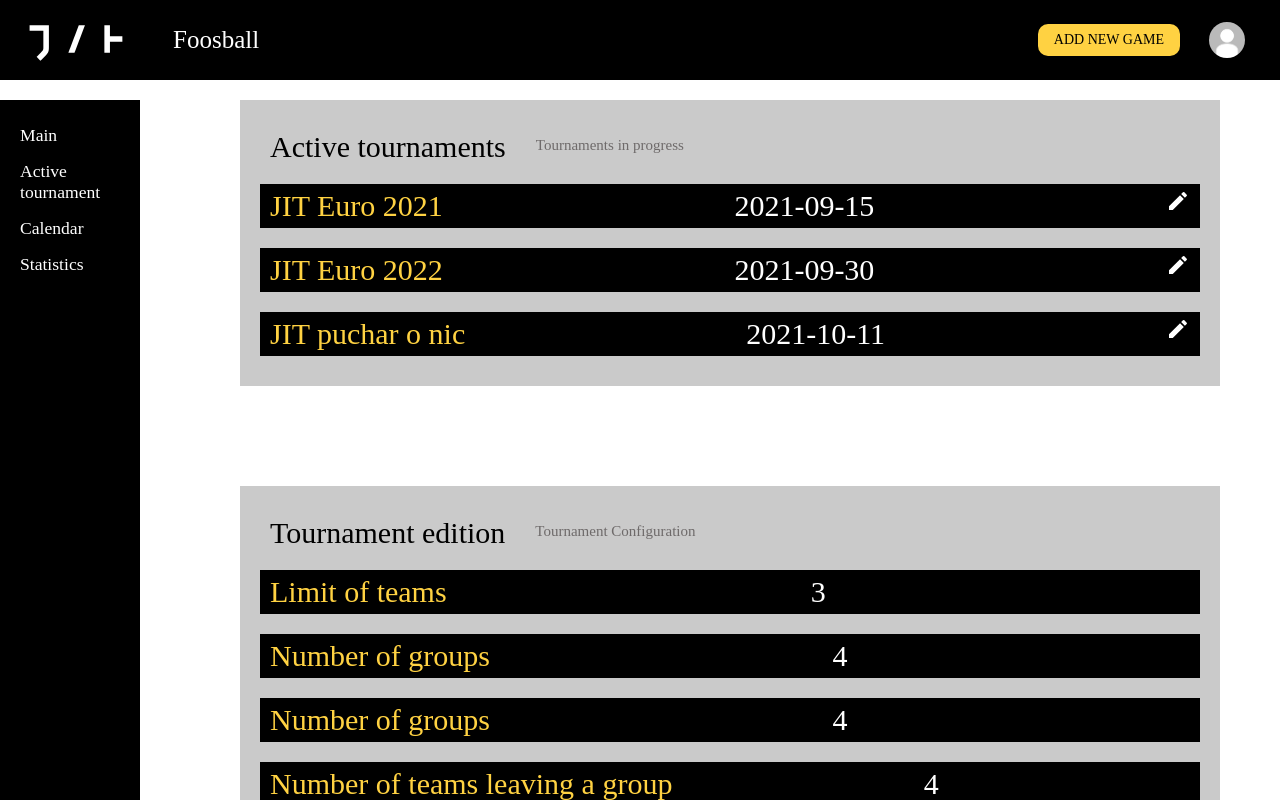
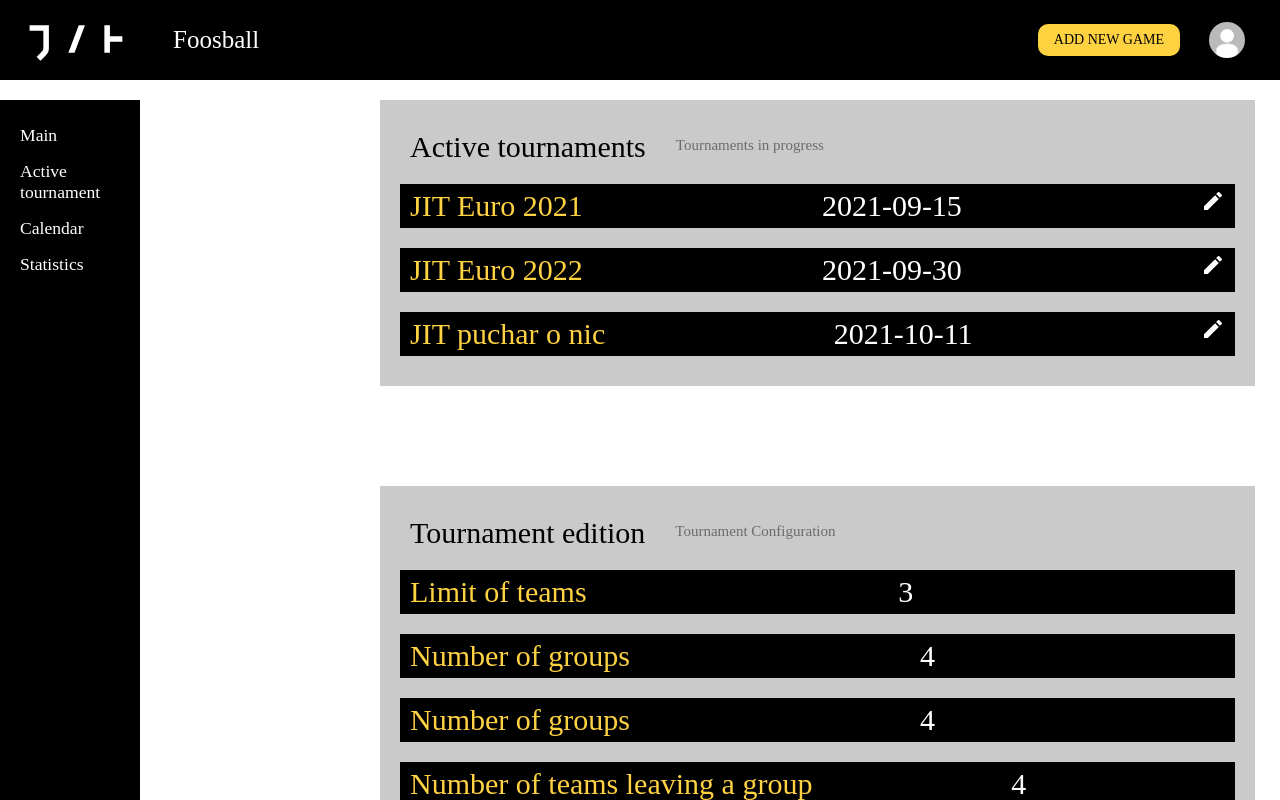
Before and after one commit to wolnikowa/foosball, a React app: page /Active-tournament in a window 1280 px wide. Shown: the top 800 px of the page. Built offline with nearby package versions, Linux system fonts and the light colour scheme.

Commit message:
Added font and repaired router

```diff
--- a/package.json
+++ b/package.json
@@ -21,10 +21,7 @@
     "css-loader": "^5.0.2",
     "express": "^4.17.1",
     "file-loader": "^6.2.0",
-
-
     "material-ui": "^0.20.2",
-
     "mini-css-extract-plugin": "^1.3.7",
     "postcss-loader": "^5.0.0",
     "react": "^16.14.0",
--- a/src/App.js
+++ b/src/App.js
@@ -4,15 +4,16 @@ import Nav from "./components/Nav";
 import DefaultPage from "./components/Main";
 import { BrowserRouter as Router, Route, Switch } from "react-router-dom";
 import { IntlProvider } from "react-intl";
-
 import Boxscore from "./components/BoxScore";
 import ActiveTournamentBody from "./components/ActiveTournamentsBody";
-
-
 import "./globalStyles.scss";
 import GroupsTable from "./components/ActiveTournamentGroups";
 import TournamentEdition from "./components/TournamentEdition";
 import TeamList from "./components/Teams";
+import ActiveTournaments from "./components/ActiveTournaments";
+import Tournament from "./components/Tournament";
+import TournamentLadder from "./components/TournamentLadder";
+import GroupResults from "./components/GroupResults";
 
 const App = () => (
 	<IntlProvider locale="pl" defaultLocale="pl">
@@ -24,28 +25,28 @@ const App = () => (
 					<Switch>
 						<Route exact path="/">
 							<DefaultPage />
-
-
-							<Boxscore/>
-
-
+							<Boxscore />
+						</Route>
+						<Route exact path="/Active-tournament">
+							<ActiveTournamentBody />
+							<TournamentEdition />
+							<TeamList />
+						</Route>
+						<Route exact path="/Active-tournament/tournament-groups">
+							<Tournament />
 							<GroupsTable />
-
+						</Route>
+						<Route exact path="/Active-tournament/tournament-group-results">
+							<Tournament />
+							<GroupResults />
+						</Route>
+						<Route exact path="/Active-tournament/tournament-table">
+							<Tournament />
+							<TournamentLadder />
 						</Route>
 					</Switch>
 				</div>
 			</div>
-
-
-			<Switch>
-						<Route exact path="/Active-tournament">
-
-							<ActiveTournamentBody />
-							<TournamentEdition />
-							<TeamList />
-
-						</Route>
-					</Switch>
 
 		</Router>
 	</IntlProvider>
--- a/src/globalStyles.scss
+++ b/src/globalStyles.scss
@@ -1,15 +1,20 @@
-
+@font-face {
+	font-family: 'Moderat';
+	src: local('Moderat'), url('/src/font/ModeratJit/Regular.otf') format('otf');
+	font-weight: 300;
+	font-style: normal;
+	font-stretch: normal;
+  }
 * {
 	padding: 0;
 	margin: 0;
-	font-family: "Moderat Jit";
+	font-family: "Moderat";
 }
 
 html,
 body {
 	height: 100%;
-	font-family: "Moderat Jit";
-	font-weight: 300;
+	font-family: "Moderat";
 }
 .contentPage {
 	margin-left: 140px;
```
Also changed, not shown: src/components/ActiveTournamentsBody/index.js (+2 -13 lines), 2 other files (tests, documents, lock files or other folders).
